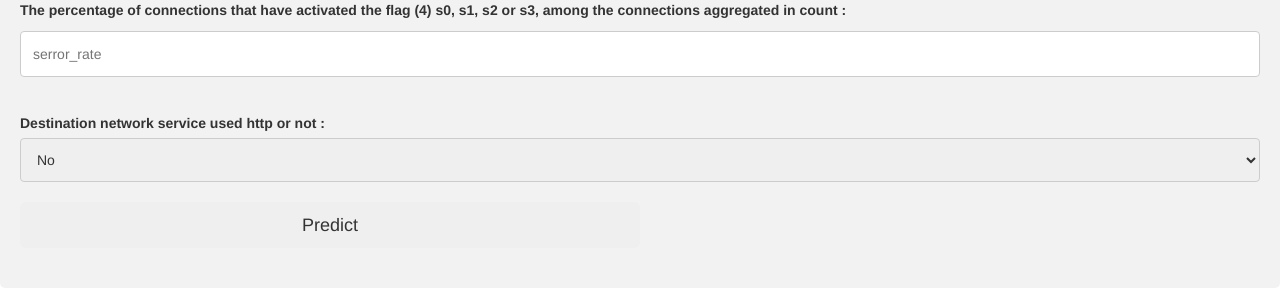
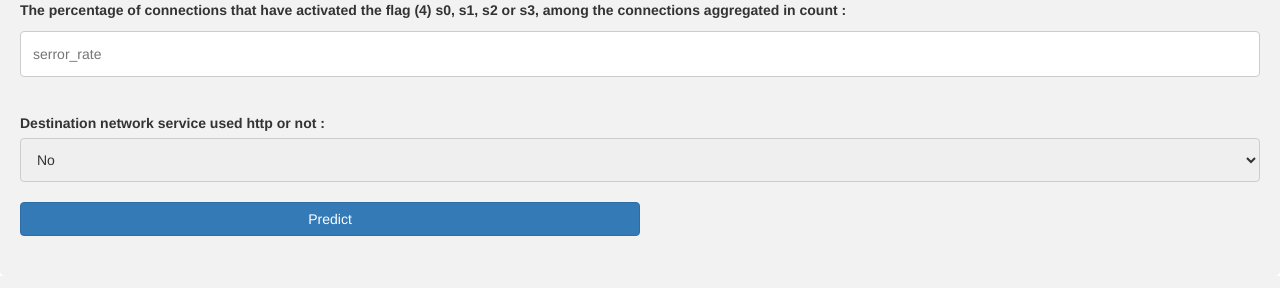
Before and after one commit to DhruvBhirud/BE_Project_NIDS, a Flask app: page / in a window 1280 px wide. Shown: the part 1172-1460 px from the top of the page. Run offline with Flask 2, Linux system fonts and the light colour scheme; parts of the project's set-up code (start-up, migrations or seed data) failed here and were passed over; some libraries are stand-ins or nearby versions.

Commit message:
update style

```diff
--- a/templates/index.html
+++ b/templates/index.html
@@ -61,7 +61,7 @@
           <option value="1">Yes</option>
         </select><br><br>
 
-        <button type="submit" class="btn btn-lg  centerbutton">Predict</button>
+        <button type="submit" class="btn  btn-primary  centerbutton">Predict</button>
     </form>
    <br>
     {% if output %}
```
